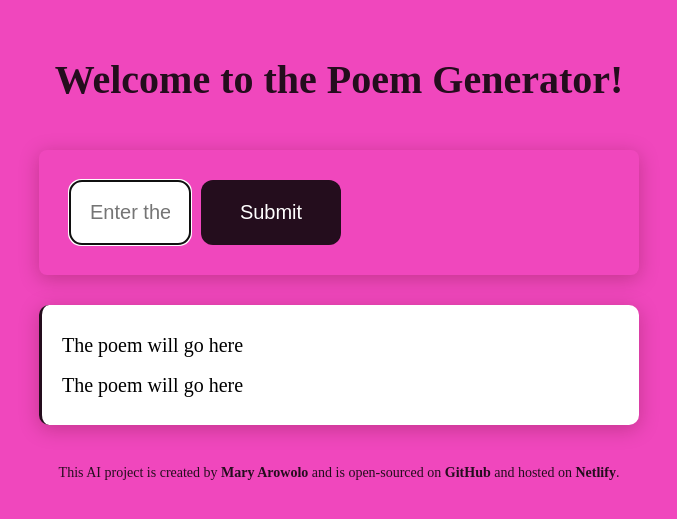
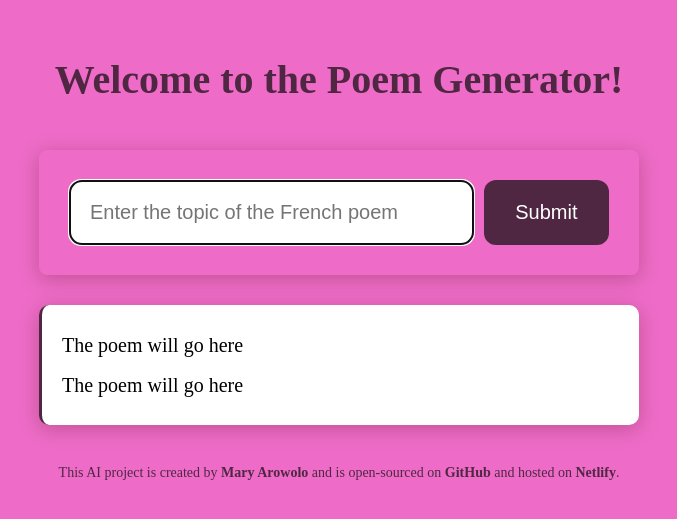
Before and after one commit to Mary-rowolo/french-poem-generator, a plain HTML site: page index.html in a window 1280 px wide. Shown: the part 117-636 px from the top of the page, without its empty margins (301-978 px from the left). Drawn offline with Linux system fonts and the light colour scheme.

Commit message:
Editted the css colors

```diff
--- a/src/styles.css
+++ b/src/styles.css
@@ -1,9 +1,9 @@
 body {
-  background-color: #f047bd;
+  background-color: #ee6cc7;
   font-family: Merriweather, serif;
 }
 a {
-  color: #240d1d;
+  color: #4f2743;
   text-decoration: none;
   font-weight: 600;
 }
@@ -22,7 +22,7 @@ h1 {
   font-weight: 800;
   font-size: 40px;
   line-height: 1.5;
-  color: #240d1d;
+  color: #4f2743;
 }
 
 form {
@@ -37,7 +37,7 @@ form {
 .input {
   padding: 20px;
   border: 1px solid rgba(39, 32, 66, 0.5);
-  width: 80px;
+  width: 80%;
   font-size: 20px;
   border-radius: 12px;
   line-height: 20px;
@@ -46,7 +46,7 @@ form {
 
 .submit-button {
   margin-left: 10px;
-  background-color: #240d1d;
+  background-color: #4f2743;
   color: white;
   border: none;
   border-radius: 12px;
@@ -62,7 +62,7 @@ form {
   padding: 20px;
   line-height: 2;
   font-weight: 500;
-  border-left: 3px solid #240d1d;
+  border-left: 3px solid #4f2743;
   box-shadow: 0px 4px 20px rgba(65, 0, 0, 0.25);
   border-radius: 10px;
 }
@@ -71,5 +71,5 @@ footer {
   text-align: center;
   margin-top: 40px;
   font-size: 14px;
-  color: #240d1d;
+  color: #4f2743;
 }
```
